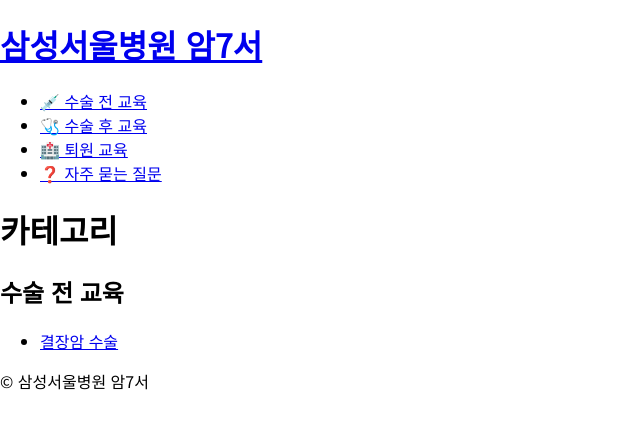
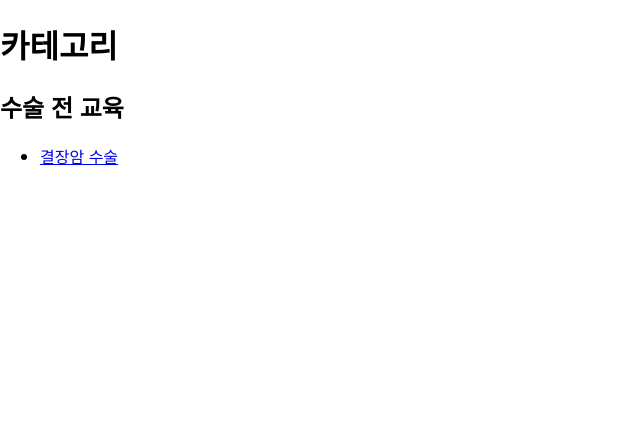
Before and after one commit to samgulza/samgulza.github.io, a Jekyll site: the page built from categories.md, in a window 1280 px wide. Shown: the top 429 px of the page, without its empty margins (0-640 px from the left). Built offline with Jekyll 4.4.1, drawn with Linux system fonts in a browser that asks for light colours.

Commit message:
Update default.html

```diff
--- a/_layouts/default.html
+++ b/_layouts/default.html
@@ -10,22 +10,8 @@
   </style>
 </head>
 <body>
-  <header>
-    <h1><a href="{{ '/' | relative_url }}">{{ site.title }}</a></h1>
-  </header>
-  <nav>
-    <ul>
-      <li><a href="{{ '/categories/#수술-전-교육' | relative_url }}">💉 수술 전 교육</a></li>
-      <li><a href="{{ '/categories/#수술-후-교육' | relative_url }}">🩺 수술 후 교육</a></li>
-      <li><a href="{{ '/categories/#퇴원-교육' | relative_url }}">🏥 퇴원 교육</a></li>
-      <li><a href="{{ '/categories/#자주-묻는-질문' | relative_url }}">❓ 자주 묻는 질문</a></li>
-    </ul>
-  </nav>
   <main>
     {{ content }}
   </main>
-  <footer>
-    <p>&copy; 삼성서울병원 암7서</p>
-  </footer>
 </body>
 </html>
```
